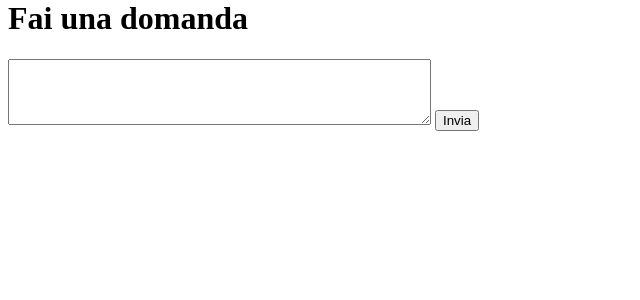
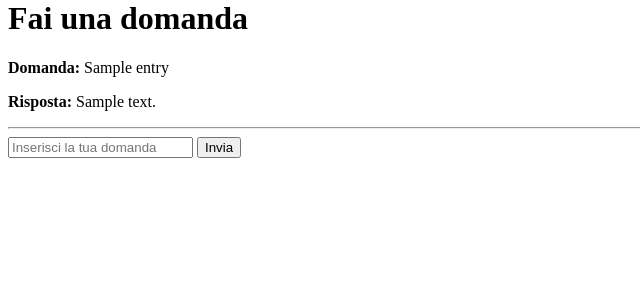
Before and after one commit to solitone/q-and-a, a Flask app: template templates/submit_query.html in a window 1280 px wide. Shown: the part 21-321 px from the top of the page, without its empty margins (0-640 px from the left). Run offline with Flask 3, Linux system fonts and the light colour scheme; the template is opened without the code that fills it: most values are stand-ins (such as "Sample title", 1, 10 or a date in 2020); parts of the project's set-up code (start-up, migrations or seed data) failed here and were passed over.

Commit message:
Keep the conversation history in the web page

```diff
--- a/app.py
+++ b/app.py
@@ -5,6 +5,9 @@ import embed
 import answer
 
 app = Flask(__name__)
+
+# Initialize the list to store the history of questions and answers
+conversation_history = []
 
 @app.route('/')
 def index():
@@ -39,12 +42,15 @@ def submit_query():
     if request.method == 'POST':
         # When form is submitted, process the query
         question = request.form['question']
+
         # Use answer.py script to get the response
         response = answer.answer_question(answer.df, question=question)
-        return render_template('response.html', question=question, answer=response)
-    else:
-        # Render a form to input a question
-        return render_template('submit_query.html')
+
+        # Append the question and response to the conversation history
+        conversation_history.append({'question': question, 'answer': response})
+
+    # Render a form to input a question
+    return render_template('submit_query.html', conversation_history=conversation_history)
 
 if __name__ == '__main__':
     app.run(debug=True, host="0.0.0.0", port=5555)
--- a/templates/submit_query.html
+++ b/templates/submit_query.html
@@ -4,8 +4,15 @@
 
 {% block content %}
     <h1>Fai una domanda</h1>
+    <!-- Loop through the conversation history and display it -->
+    {% for entry in conversation_history %}
+    <p><strong>Domanda:</strong> {{ entry.question }}</p>
+    <p><strong>Risposta:</strong> {{ entry.answer }}</p>
+    <hr>
+    {% endfor %}
+    <!-- Form to input a new question -->
     <form action="{{ url_for('submit_query') }}" method="post">
-        <textarea name="question" rows="4" cols="50"></textarea>
-        <input type="submit" value="Invia">
+    <input type="text" name="question" placeholder="Inserisci la tua domanda">
+    <input type="submit" value="Invia">
     </form>
 {% endblock %}
```
